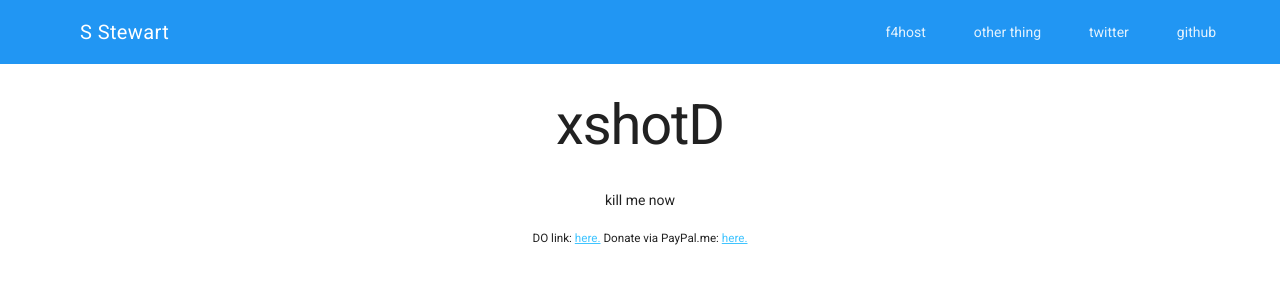
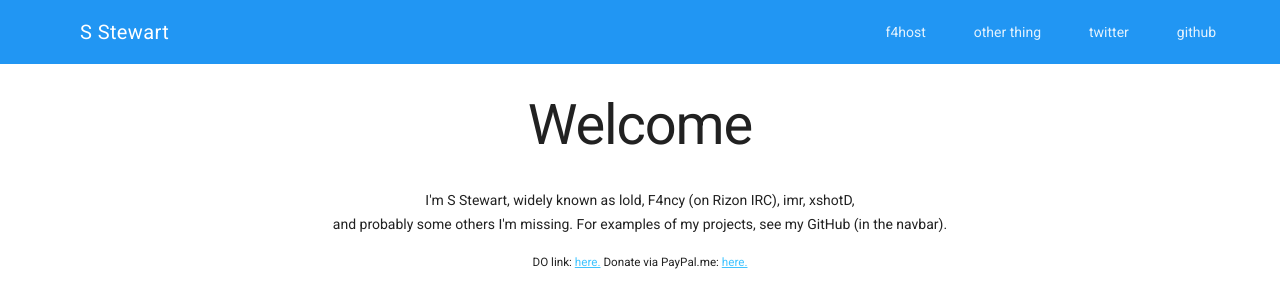
Before and after one commit to tildas-old-projects/tilda.github.io, a plain HTML site: page index.html in a window 1280 px wide. Drawn offline with nearby package versions, Linux system fonts and the light colour scheme.

Commit message:
new desc

```diff
--- a/index.html
+++ b/index.html
@@ -48,6 +48,6 @@
       <a class="mdl-navigation__link" href="https://github.com/xshotD">github</a>
     </nav>
   </div>
- <h1>xshotD</h1>
- <p>kill me now</p>
+ <h1>Welcome</h1>
+ <p>I'm S Stewart, widely known as lold, F4ncy (on Rizon IRC), imr, xshotD,<br/> and probably some others I'm missing. For examples of my projects, see my GitHub (in the navbar).</p>
   <small>DO link: <a href="https://m.do.co/c/fb91ca4108f5">here.</a> Donate via PayPal.me: <a href="https://paypal.me/ynapw">here.</a></small>
```
